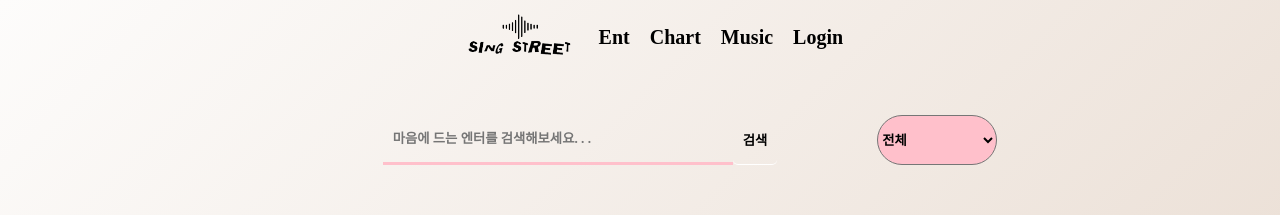
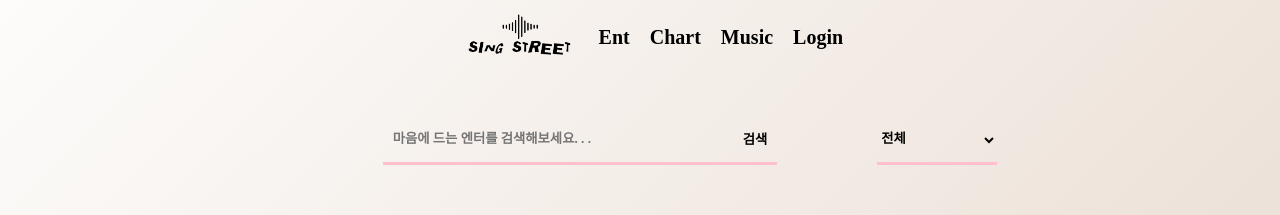
Before and after one commit to c0mmedes/SingStreet, a React (Create React App) app in the folder frontend/: page /ent in a window 1280 px wide. Shown: the top 215 px of the page. Built offline with nearby package versions, Linux system fonts and the light colour scheme; a web font is replaced by a local one.

Commit message:
엔터 페이지 레이아웃 수정

```diff
--- a/frontend/src/css/ent/Ent.css
+++ b/frontend/src/css/ent/Ent.css
@@ -137,16 +137,19 @@ body {
 }
 .entSearchSubmit {
   padding: 10px;
-  border-radius: 5px;
   background-color: transparent;
-  margin-bottom: 0;
+  border-bottom: 3px solid pink;
+  border-radius: 0px;
+  margin-bottom: 0px;
 }
 
 .entSearchWrap select {
   width: 120px;
-  background-color: pink;
+  background-color: transparent;
+  border: none;
+  border-bottom: 3px solid pink;
+  border-radius: 0;
   height: 50px;
-  border-radius: 50px;
   position: relative;
   left: 100px;
 }
```
